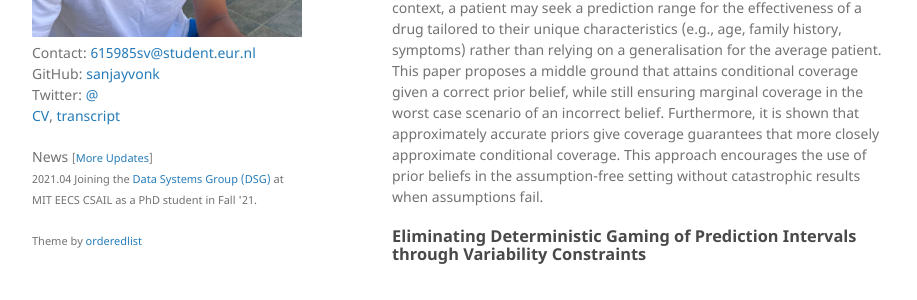
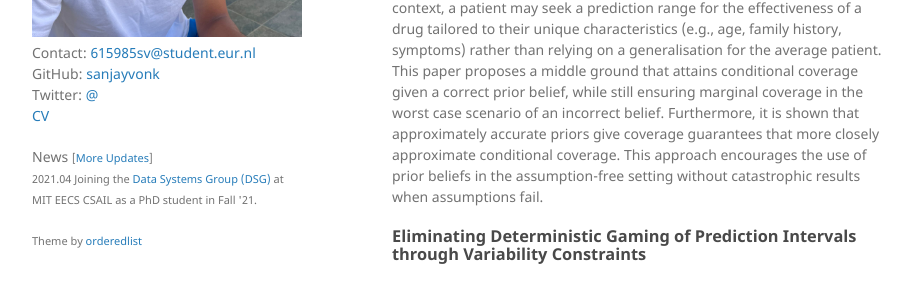
Before and after one commit to sanjayvonk/sanjayvonk.github.io, a Jekyll site: the page built from index.md, in a window 1280 px wide. Shown: the part 432-732 px from the top of the page, without its empty margins (178-1095 px from the left). Built offline with Jekyll 4.4.1, drawn with Linux system fonts in a browser that asks for light colours.

Commit message:
Removed transcript option

```diff
--- a/_layouts/default.html
+++ b/_layouts/default.html
@@ -50,7 +50,7 @@ layout: none
           Contact: <a href="mailto:{{ site.email }}">{{ site.email }}</a><br>
           GitHub: <a href="https://github.com/{{ site.github_username }}">{{ site.github_username }}</a><br>
           Twitter: <a href="https://twitter.com/{{ site.twitter_username }}">@{{ site.twitter_username }}</a><br>
-          <a href="/docs/cvs/cv-eylai.pdf">CV</a>, <a href="/docs/transcripts/transcript-eylai.pdf">transcript</a>
+          <a href="">CV</a>
         </p>
 
         <p>
```
